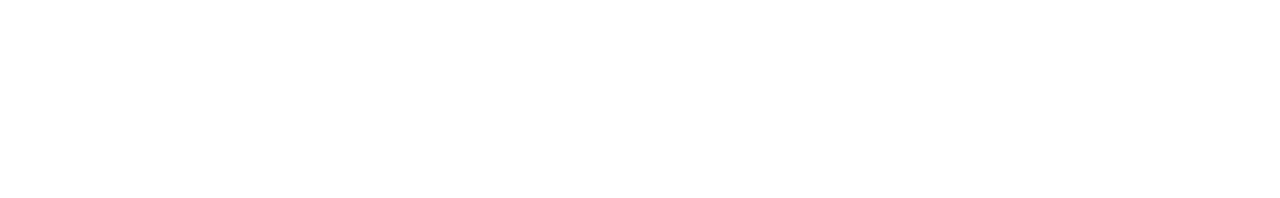
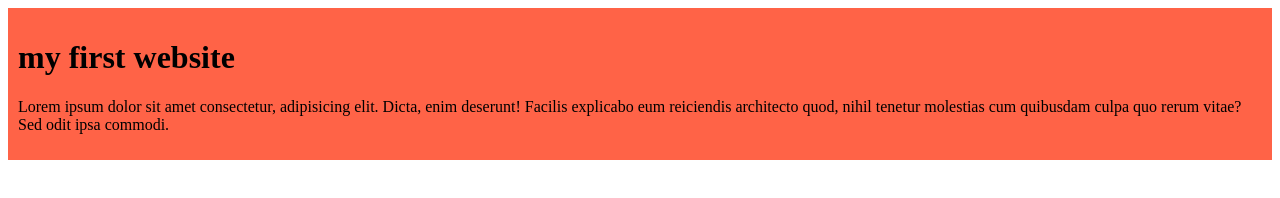
Before and after one commit to imashahida92/my-first-exercise, a plain HTML site: page index.html in a window 1280 px wide. Drawn offline with Linux system fonts and the light colour scheme.

Commit message:
git added to github first time

```diff
--- a/index.html
+++ b/index.html
@@ -4,8 +4,15 @@
     <meta charset="UTF-8">
     <meta name="viewport" content="width=device-width, initial-scale=1.0">
     <title> a simple project</title>
+    <link rel="stylesheet" href="styles/style.css">
 </head>
 <body>
-
+    <div>
+        <h1>my first website </h1>
+        <p>Lorem ipsum dolor sit amet consectetur, adipisicing elit.
+             Dicta, enim deserunt! Facilis explicabo eum reiciendis
+            architecto quod, nihil tenetur molestias
+            cum quibusdam culpa quo rerum vitae? Sed odit ipsa commodi.</p>
+    </div>
 </body>
 </html>
--- /dev/null
+++ b/styles/style.css
@@ -0,0 +1,4 @@
+div{
+    background-color: tomato;
+    padding:10px;
+}
```
